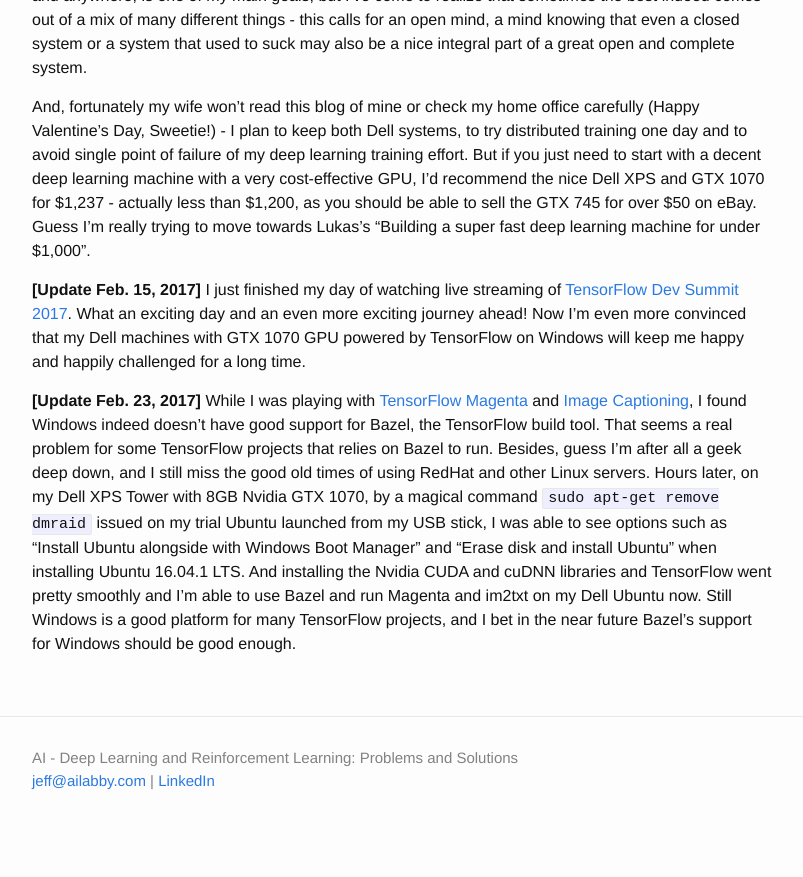
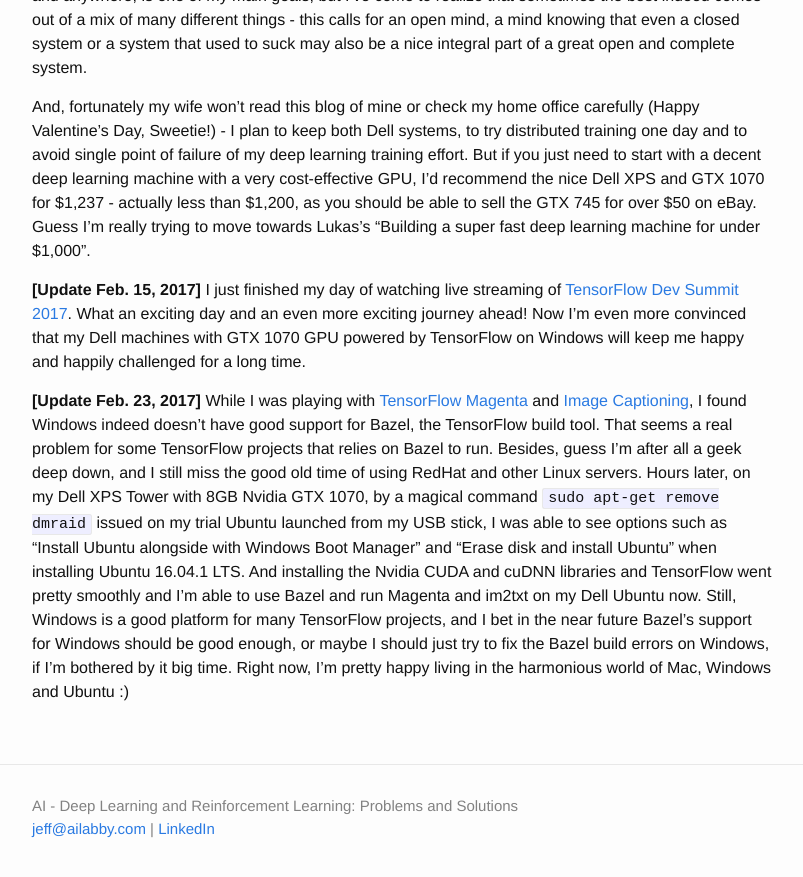
Before and after one commit to jeffxtang/jeffxtang.github.io, a Jekyll site: the page built from _posts/2017-02-14-deep-learning-machine.md, in a window 1280 px wide and 900 px high, scrolled down 1707 px. Shown: the top 877 px of the window, without its empty margins (238-1041 px from the left). Built offline with Jekyll 4.4.1, drawn with Linux system fonts in a browser that asks for light colours; comment, search, counter and statistics services are not loaded; before the commit the page ends 2559 px from its top, so only the background shows below that.

Commit message:
update on dl machine blog

```diff
--- a/_posts/2017-02-14-deep-learning-machine.md
+++ b/_posts/2017-02-14-deep-learning-machine.md
@@ -32,4 +32,4 @@ And, fortunately my wife won't read this blog of mine or check my home office ca
 
 **[Update Feb. 15, 2017]** I just finished my day of watching live streaming of [TensorFlow Dev Summit 2017](https://events.withgoogle.com/tensorflow-dev-summit/). What an exciting day and an even more exciting journey ahead! Now I'm even more convinced that my Dell machines with GTX 1070 GPU powered by TensorFlow on Windows will keep me happy and happily challenged for a long time.
 
-**[Update Feb. 23, 2017]** While I was playing with [TensorFlow Magenta](https://github.com/tensorflow/magenta) and [Image Captioning](https://github.com/tensorflow/models/tree/master/im2txt), I found Windows indeed doesn't have good support for Bazel, the TensorFlow build tool. That seems a real problem for some TensorFlow projects that relies on Bazel to run. Besides, guess I'm after all a geek deep down, and I still miss the good old times of using RedHat and other Linux servers. Hours later, on my Dell XPS Tower with 8GB Nvidia GTX 1070, by a magical command `sudo apt-get remove dmraid` issued on my trial Ubuntu launched from my USB stick, I was able to see options such as "Install Ubuntu alongside with Windows Boot Manager" and "Erase disk and install Ubuntu" when installing Ubuntu 16.04.1 LTS. And installing the Nvidia CUDA and cuDNN libraries and TensorFlow went pretty smoothly and I'm able to use Bazel and run Magenta and im2txt on my Dell Ubuntu now. Still Windows is a good platform for many TensorFlow projects, and I bet in the near future Bazel's support for Windows should be good enough.
+**[Update Feb. 23, 2017]** While I was playing with [TensorFlow Magenta](https://github.com/tensorflow/magenta) and [Image Captioning](https://github.com/tensorflow/models/tree/master/im2txt), I found Windows indeed doesn't have good support for Bazel, the TensorFlow build tool. That seems a real problem for some TensorFlow projects that relies on Bazel to run. Besides, guess I'm after all a geek deep down, and I still miss the good old time of using RedHat and other Linux servers. Hours later, on my Dell XPS Tower with 8GB Nvidia GTX 1070, by a magical command `sudo apt-get remove dmraid` issued on my trial Ubuntu launched from my USB stick, I was able to see options such as "Install Ubuntu alongside with Windows Boot Manager" and "Erase disk and install Ubuntu" when installing Ubuntu 16.04.1 LTS. And installing the Nvidia CUDA and cuDNN libraries and TensorFlow went pretty smoothly and I'm able to use Bazel and run Magenta and im2txt on my Dell Ubuntu now. Still, Windows is a good platform for many TensorFlow projects, and I bet in the near future Bazel's support for Windows should be good enough, or maybe I should just try to fix the Bazel build errors on Windows, if I'm bothered by it big time. Right now, I'm pretty happy living in the harmonious world of Mac, Windows and Ubuntu :)
```
